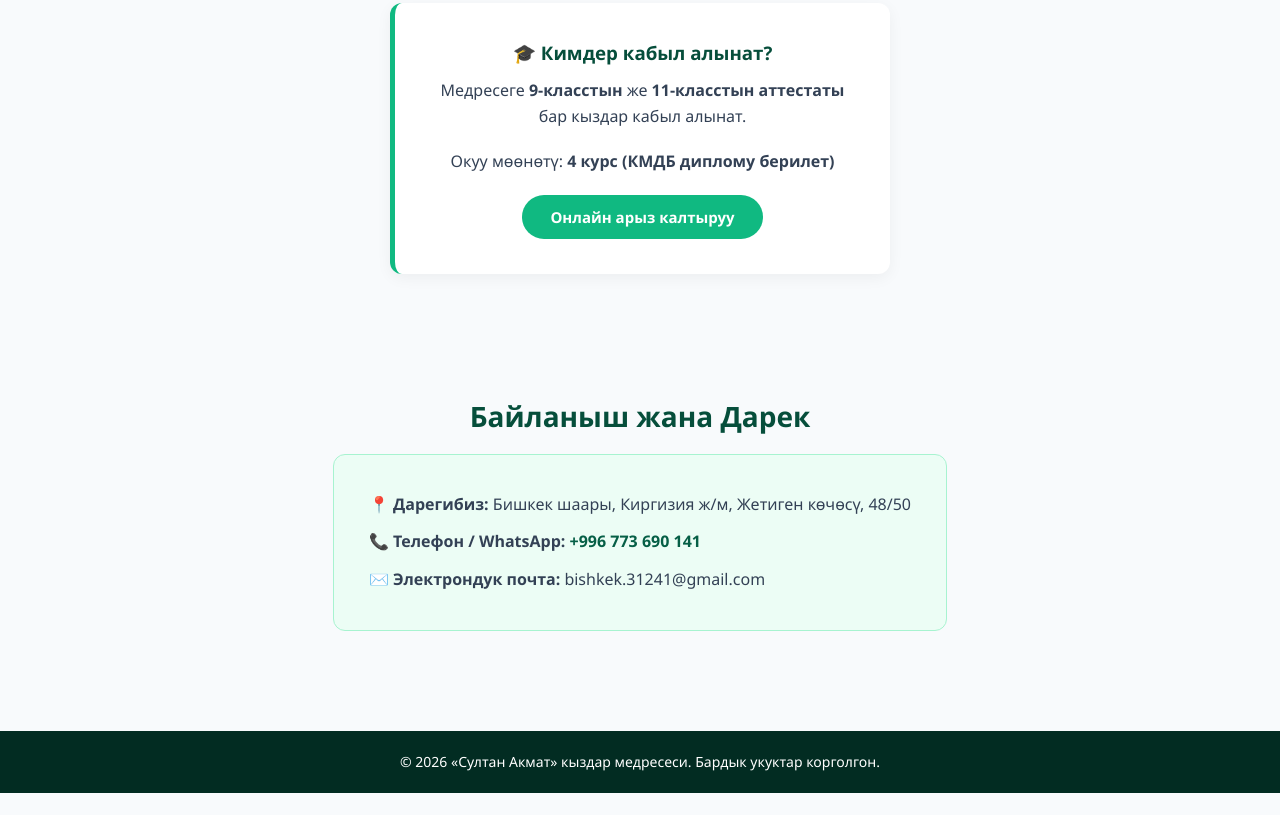
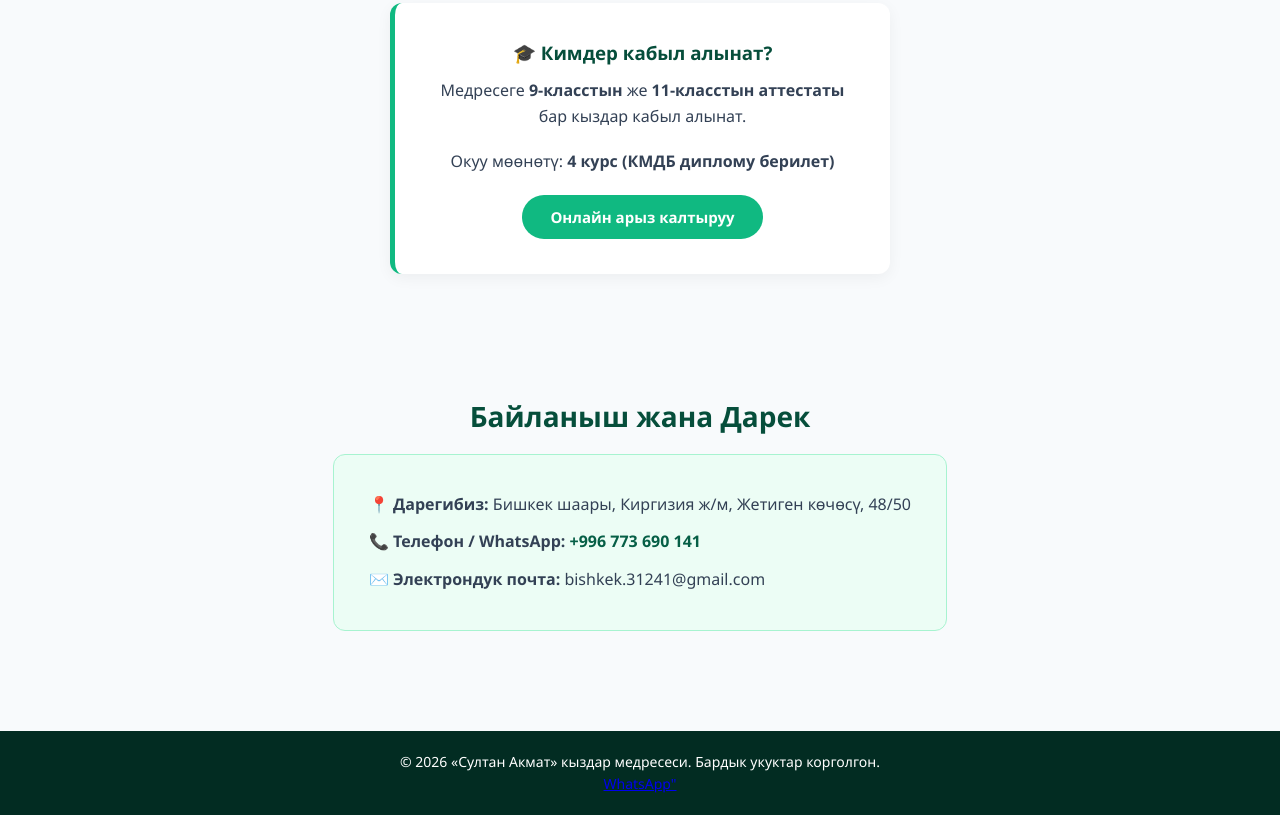
Before and after one commit to bishkek31241-cell/Medrese_1, a plain HTML site: page index.html in a window 1280 px wide. Shown: the part 2830-3645 px from the top of the page. Before the commit the page ends 3623 px from the top, so only its background shows below. Drawn offline with Linux system fonts and the light colour scheme.

Commit message:
Fix WhatsApp Link

```diff
--- a/index.html
+++ b/index.html
@@ -162,6 +162,7 @@
     <!-- Подвал / Footer -->
     <footer>
         <p>&copy; 2026 «Султан Акмат» кыздар медресеси. Бардык укуктар корголгон.</p>
+        <a href="https://wa.me/996773690141" target="_blank">WhatsApp"</a>
     </footer>
 
     <script src="script.js"></script>
```
